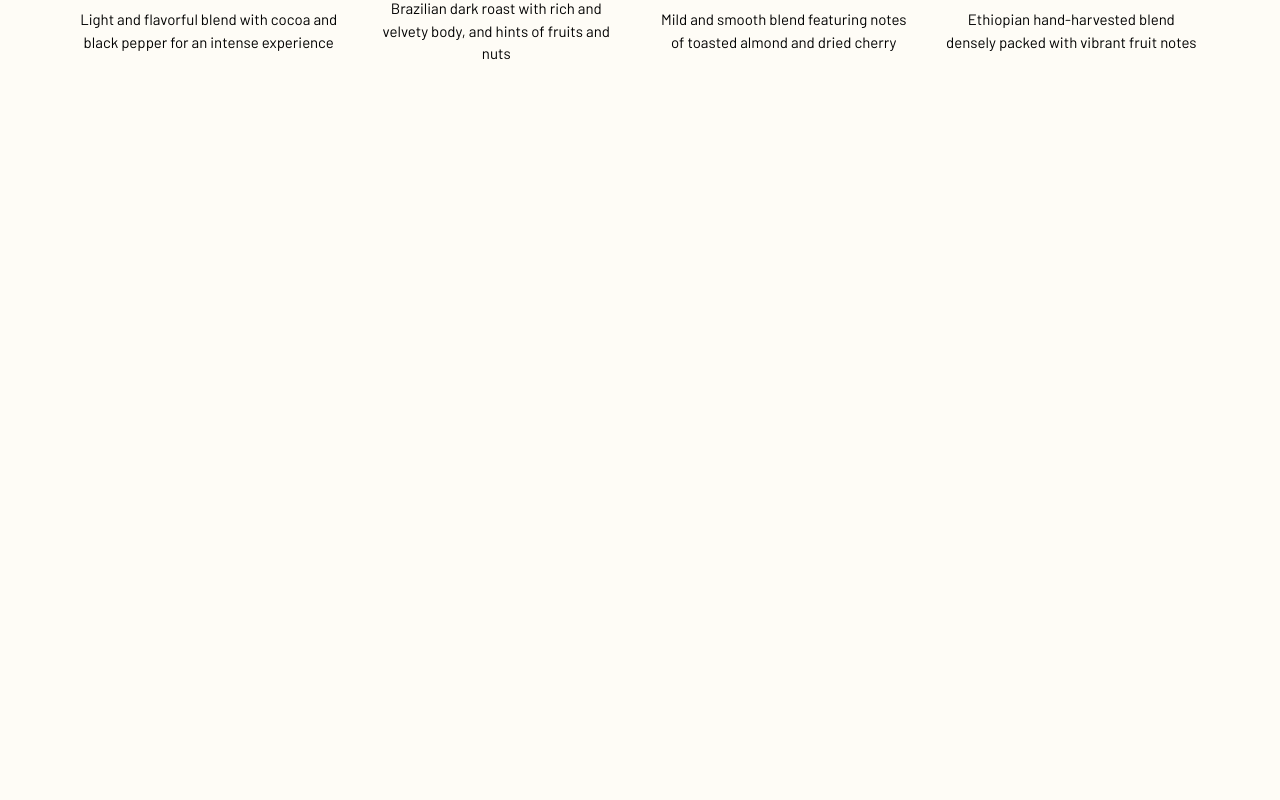
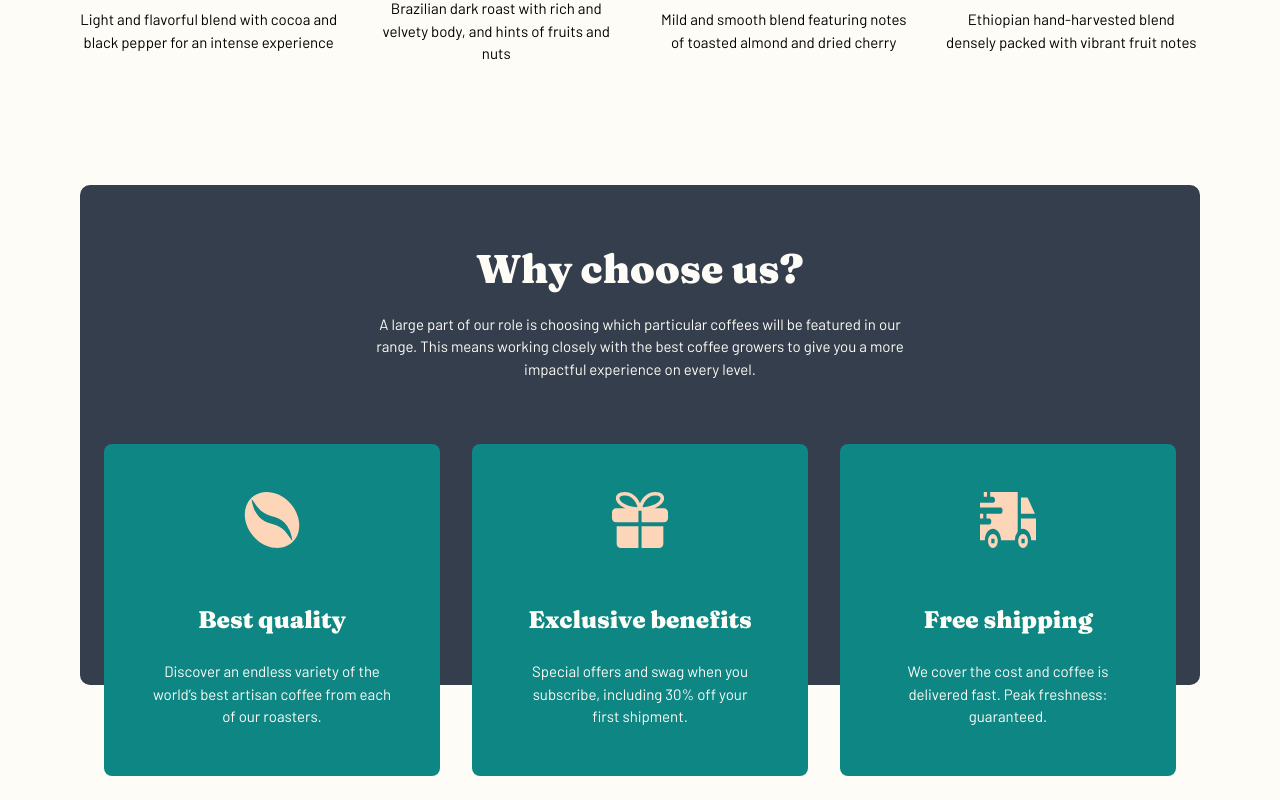
Before and after one commit to zyadfallatah/frontend-mentor-challenge-10, a React (Vite) app: page / in a window 1280 px wide. Shown: the part 1162-1962 px from the top of the page. Before the commit the page ends 1227 px from the top, so only its background shows below. Built offline with nearby package versions, Linux system fonts and the light colour scheme.

Commit message:
Features Added

```diff
--- /dev/null
+++ b/src/pages/Home/Feature.tsx
@@ -0,0 +1,26 @@
+type FeatureProps = {
+  title: string;
+  description: string;
+  image: string;
+};
+
+const Feature = ({ title, description, image }: FeatureProps) => {
+  return (
+    <div
+      className="w-full bg-dark-cyan px-3 md:px-12 mb-6 py-12 max-md:pt-[4.5rem] rounded-lg flex flex-col justify-center items-center
+    md:flex-row md:justify-start xl:flex-col gap-14 "
+    >
+      <img
+        src={image}
+        alt="Feature image"
+        className="mx-auto md:mx-0 md:size-14"
+      />
+      <div className="text-center md:text-left xl:text-center">
+        <h3 className="text-2xl font-black mb-6">{title}</h3>
+        <p className="text-[15px] px-5 md:px-0">{description}</p>
+      </div>
+    </div>
+  );
+};
+
+export default Feature;
--- /dev/null
+++ b/src/pages/Home/Features.tsx
@@ -0,0 +1,42 @@
+import bean from "../../assets/home/desktop/icon-coffee-bean.svg";
+import gift from "../../assets/home/desktop/icon-gift.svg";
+import truck from "../../assets/home/desktop/icon-truck.svg";
+import Feature from "./Feature";
+
+const Features = () => {
+  return (
+    <div
+      className=" relative bg-dark-grey-blue text-light-cream px-6 py-16 text-center rounded-[10px] mt-[7.5rem]
+      h-[902px] md:max-h-[500px]"
+    >
+      <h2 className="text-[1.75rem] md:text-4xl xl:text-[2.5rem] font-black mb-6">
+        Why choose us?
+      </h2>
+      <p className="text-[15px] mb-16 max-w-[540px] mx-auto">
+        A large part of our role is choosing which particular coffees will be
+        featured in our range. This means working closely with the best coffee
+        growers to give you a more impactful experience on every level.
+      </p>
+
+      <div className="absolute left-0 px-6 w-full grid place-items-center xl:grid-cols-3 xl:gap-8">
+        <Feature
+          title="Best quality"
+          description="Discover an endless variety of the world’s best artisan coffee from each of our roasters."
+          image={bean}
+        />
+        <Feature
+          title="Exclusive benefits"
+          description="Special offers and swag when you subscribe, including 30% off your first shipment."
+          image={gift}
+        />
+        <Feature
+          title="Free shipping"
+          description="We cover the cost and coffee is delivered fast. Peak freshness: guaranteed."
+          image={truck}
+        />
+      </div>
+    </div>
+  );
+};
+
+export default Features;
--- a/src/pages/Home/HomePage.tsx
+++ b/src/pages/Home/HomePage.tsx
@@ -1,11 +1,13 @@
 import Hero from "./Hero";
 import Collections from "./Collections";
+import Features from "./Features";
 
 const HomePage = () => {
   return (
     <main className="bg-light-cream min-h-svh">
       <Hero />
       <Collections />
+      <Features />
     </main>
   );
 };
```
